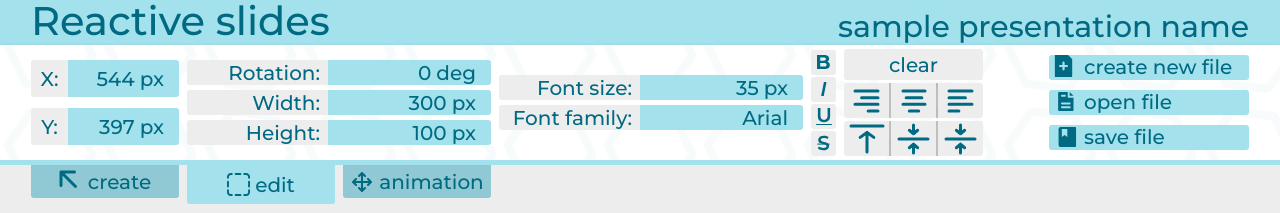
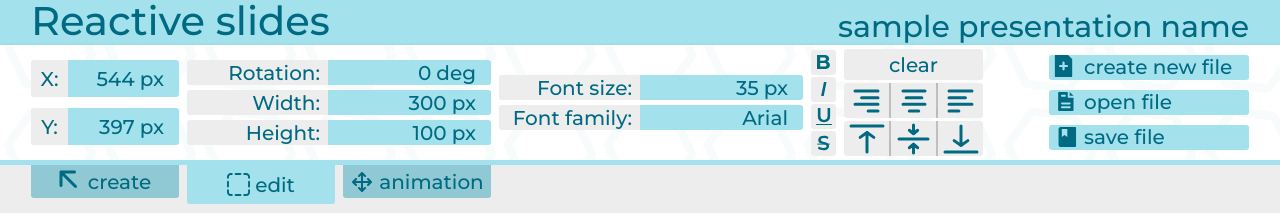
Before and after one commit to dan3rty/Reactive-slides, a React (Create React App) app: page / in a window 1280 px wide. Shown: the top 213 px of the page. Built offline with nearby package versions, Linux system fonts and the light colour scheme.

Commit message:
Поменял иконку

```diff
--- a/src/common/icons/icons.tsx
+++ b/src/common/icons/icons.tsx
@@ -289,9 +289,9 @@ const VerticalAlignCenterIcon = (
 )
 
 const AlignBottomIcon = (
-	<svg xmlns='http://www.w3.org/2000/svg' width='33' height='32' viewBox='0 0 33 32' fill='none'>
+	<svg xmlns='http://www.w3.org/2000/svg' width='36' height='30' viewBox='0 0 36 30' fill='none'>
 		<path
-			d='M31 16H2M16.5 30V21.25M16.5 21.25L20.6429 24.75M16.5 21.25L12.3571 24.75M16.5 2V10.75M16.5 10.75L12.3571 7.25M16.5 10.75L20.6429 7.25'
+			d='M34 28H2M18 2V21.5M18 21.5L11.1429 16.625M18 21.5L24.8571 16.625'
 			stroke='#006A82'
 			stroke-width='3'
 			stroke-linecap='round'
```
